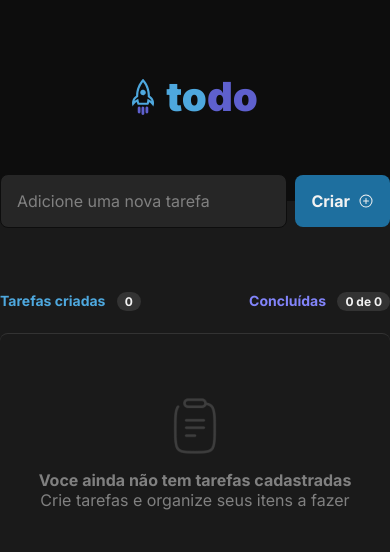
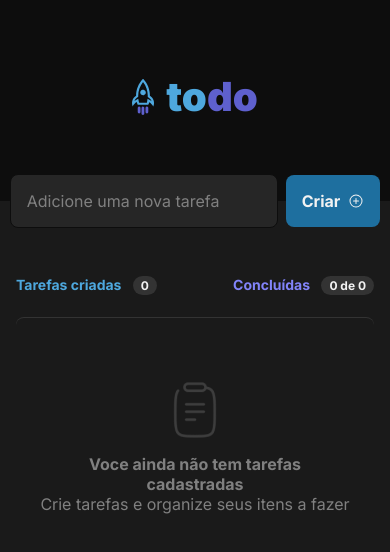
Before and after one commit to maria-luiza-rodrigues-ti/rocketseat-todo-list, a React (Vite) app: page / in a window 390 px wide. Shown: the top 552 px of the page. Built offline with nearby package versions, Linux system fonts and the light colour scheme.

Commit message:
feat: adding mobile style

```diff
--- a/src/app.module.css
+++ b/src/app.module.css
@@ -5,9 +5,16 @@
   gap: 8px;
 
   margin: -1.688rem auto 0;
+  padding: 0 1rem;
   width: 100%;
   max-width: 736px;
   height: 3.375rem;
+}
+
+@media (min-width: 768px) {
+  .inputContainer {
+    padding: 0;
+  }
 }
 
 .inputContainer > button {
@@ -35,4 +42,11 @@
   max-width: 736px;
   width: 100%;
   margin: 0 auto;
+  padding: 0 1rem;
 }
+
+@media (min-width: 768px) {
+  .listContainer {
+    padding: 0;
+  }
+}
--- a/src/components/list/list-header.module.css
+++ b/src/components/list/list-header.module.css
@@ -2,9 +2,15 @@
   display: flex;
   justify-content: space-between;
 
-  margin: 4rem auto 1.5rem;
+  margin: 3rem auto 1.5rem;
   width: 100%;
   max-width: 736px;
+}
+
+@media (min-width: 768px) {
+  .listHeaderContainer {
+    margin: 4rem auto 1.5rem;
+  }
 }
 
 .createdTasks p,
```
